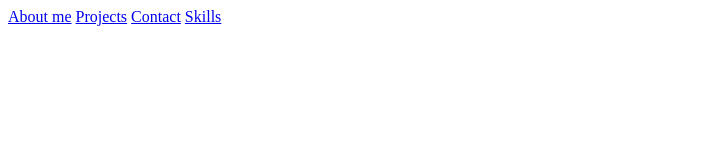
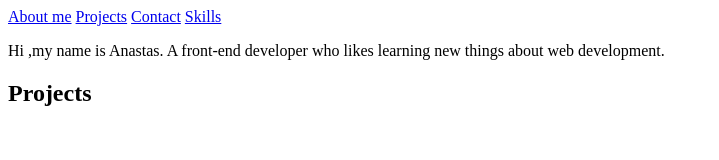
Before and after one commit to AnastasOdyssea/Portfolio, a plain HTML site: page index.html in a window 1280 px wide. Shown: the whole page, without its empty margins (0-719 px from the left). Drawn offline with Linux system fonts and the light colour scheme.

Commit message:
Changes in about and index

```diff
--- a/index.html
+++ b/index.html
@@ -19,7 +19,18 @@
         </nav>
     </header>
     <main class="main">
-        <div></div>
+        <section>
+            <div class="about">
+                <p>Hi ,my name is Anastas.
+                    A front-end developer who likes learning new things about web development.
+                </p>
+            </div>
+        </section>
+        <section>
+            <div class="projects" id="projects">
+                <h2>Projects</h2>
+            </div>
+        </section>
 
     </main>
 
```
Also changed, not shown: aboutme.html (+6 -1 lines).
